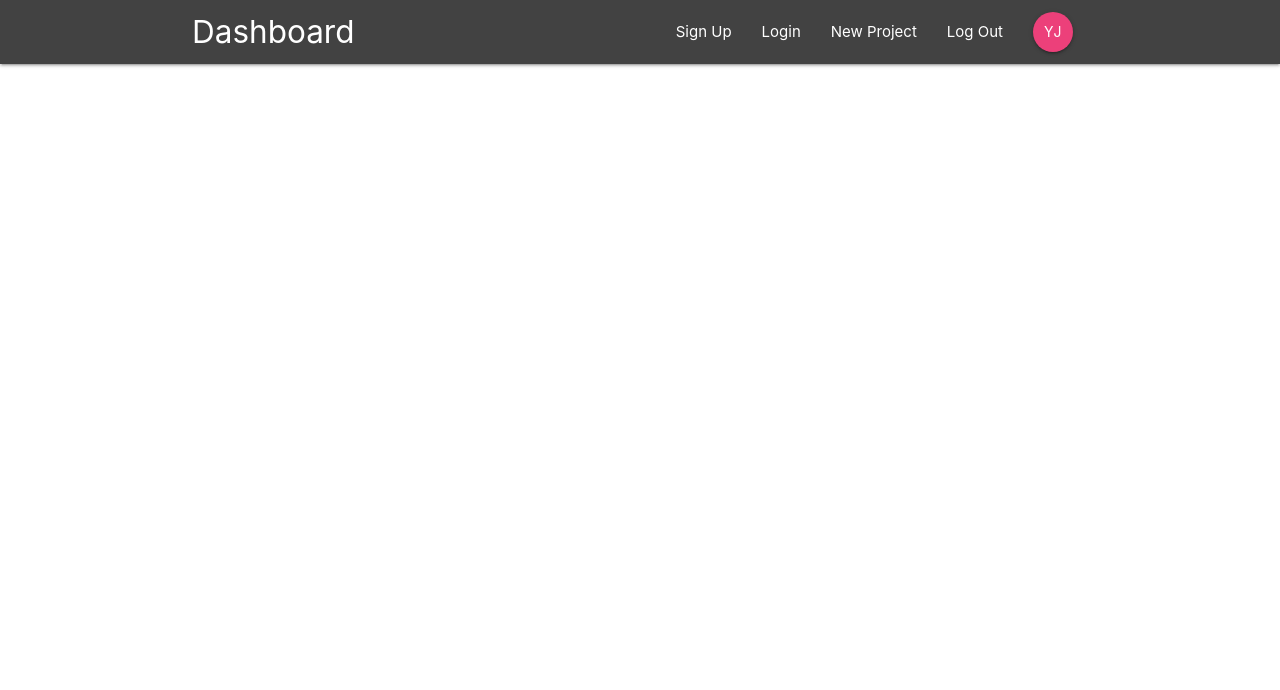
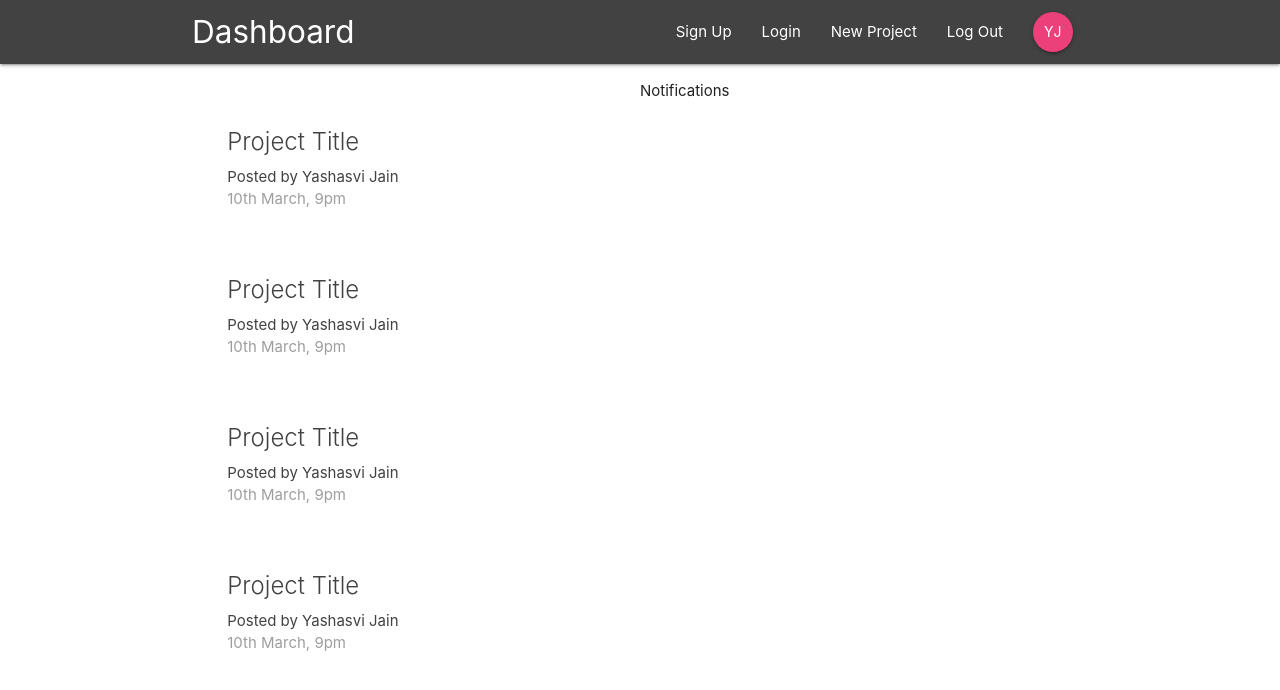
Before and after one commit to yashasvi13/React-Project-Management-Tool, a React (Create React App) app: page / in a window 1280 px wide. Shown: the top 690 px of the page. Built offline with nearby package versions, Linux system fonts and the light colour scheme.

Commit message:
added dashboard component & project details component

```diff
--- a/src/App.js
+++ b/src/App.js
@@ -1,12 +1,18 @@
 import React, { Component } from "react";
-import { BrowserRouter } from "react-router-dom";
+import { BrowserRouter, Switch, Route } from "react-router-dom";
 import Navbar from "./components/layout/Navbar";
+import Dashboard from "./components/dashboard/Dashboard";
+import ProjectDetails from "./components/projects/ProjectDetails";
 class App extends Component {
   render() {
     return (
       <BrowserRouter>
         <div className="App">
           <Navbar />
+          <Switch>
+            <Route exact path="/" component={Dashboard} />
+            <Route path="/project/:id" component={ProjectDetails} />
+          </Switch>
         </div>
       </BrowserRouter>
     );
--- a/src/components/dashboard/Dashboard.js
+++ b/src/components/dashboard/Dashboard.js
@@ -0,0 +1,20 @@
+import React, { Component } from "react";
+import Notifications from "./Notifications";
+import ProjectList from "../projects/ProjectList";
+class Dashboard extends Component {
+  render() {
+    return (
+      <div className="dashboard container">
+        <div className="row">
+          <div className="col s12 m6">
+            <ProjectList />
+          </div>
+          <div className="col s12 m5 offset-m1" />
+          <Notifications />
+        </div>
+      </div>
+    );
+  }
+}
+
+export default Dashboard;
--- /dev/null
+++ b/src/components/dashboard/Notifications.js
@@ -0,0 +1,11 @@
+import React from "react";
+
+const Notifications = () => {
+  return (
+    <div>
+      <p>Notifications</p>
+    </div>
+  );
+};
+
+export default Notifications;
--- a/src/components/projects/ProjectDetails.js
+++ b/src/components/projects/ProjectDetails.js
@@ -0,0 +1,26 @@
+import React from "react";
+
+const ProjectDetails = props => {
+  const id = props.match.params.id;
+  return (
+    <div className="container section project-details">
+      <div className="card z-depth-0">
+        <div className="card-content">
+          <span className="card-title">Project Title - {id}</span>
+          <p>
+            Lorem ipsum dolor sit, amet consectetur adipisicing elit. Illum
+            dolorum placeat harum non officiis quibusdam fugiat ipsam doloremque
+            possimus optio, numquam ea adipisci officia suscipit, commodi id
+            eius quaerat quasi.
+          </p>
+          <div className="card-action grey lighten-4 grey-text">
+            <div>Posted by Yashasvi Jain</div>
+            <div>10th March,10pm</div>
+          </div>
+        </div>
+      </div>
+    </div>
+  );
+};
+
+export default ProjectDetails;
--- a/src/components/projects/ProjectList.js
+++ b/src/components/projects/ProjectList.js
@@ -0,0 +1,14 @@
+import React from "react";
+import ProjectSummary from "./ProjectSummary";
+const ProjectList = () => {
+  return (
+    <div className="project-list section">
+      <ProjectSummary />
+      <ProjectSummary />
+      <ProjectSummary />
+      <ProjectSummary />
+    </div>
+  );
+};
+
+export default ProjectList;
--- a/src/components/projects/ProjectSummary.js
+++ b/src/components/projects/ProjectSummary.js
@@ -0,0 +1,15 @@
+import React from "react";
+
+const ProjectSummary = () => {
+  return (
+    <div className="card z-depth-0 project-summary">
+      <div className="card-content grey-text text-darken-3">
+        <span className="card-title">Project Title</span>
+        <p>Posted by Yashasvi Jain</p>
+        <p className="grey-text">10th March, 9pm</p>
+      </div>
+    </div>
+  );
+};
+
+export default ProjectSummary;
```
